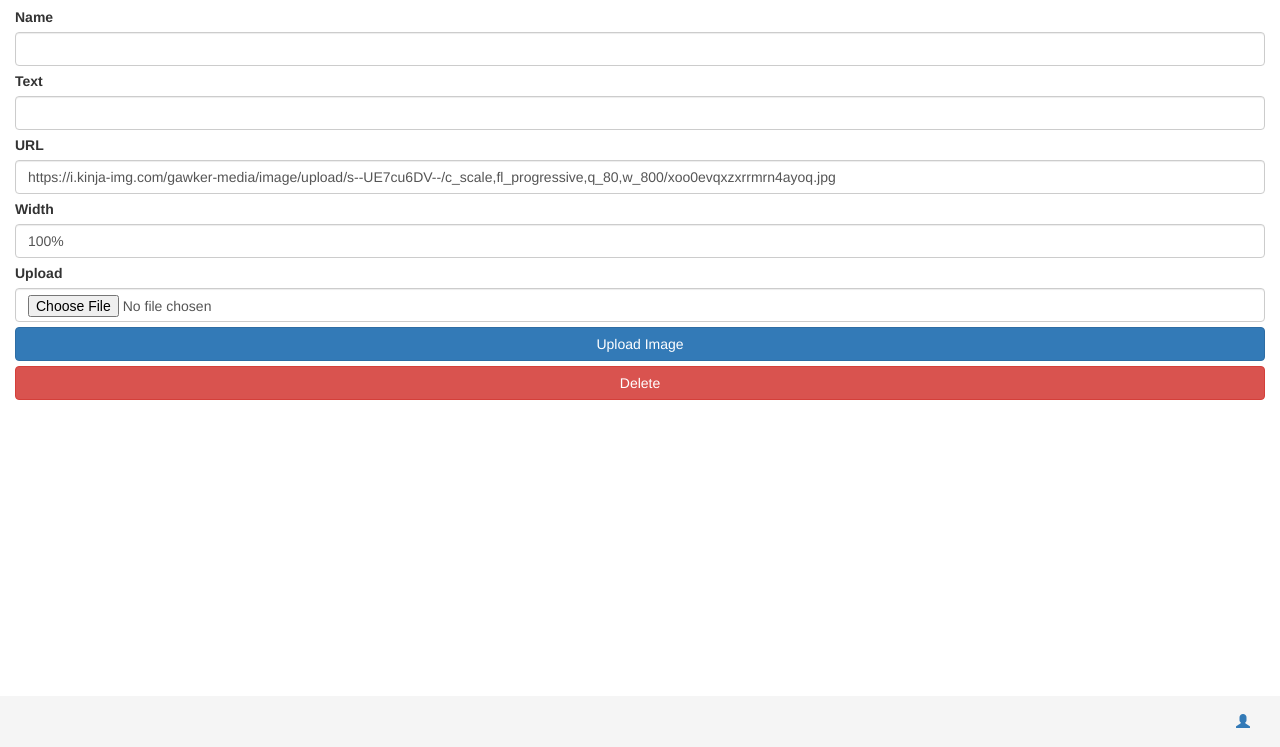
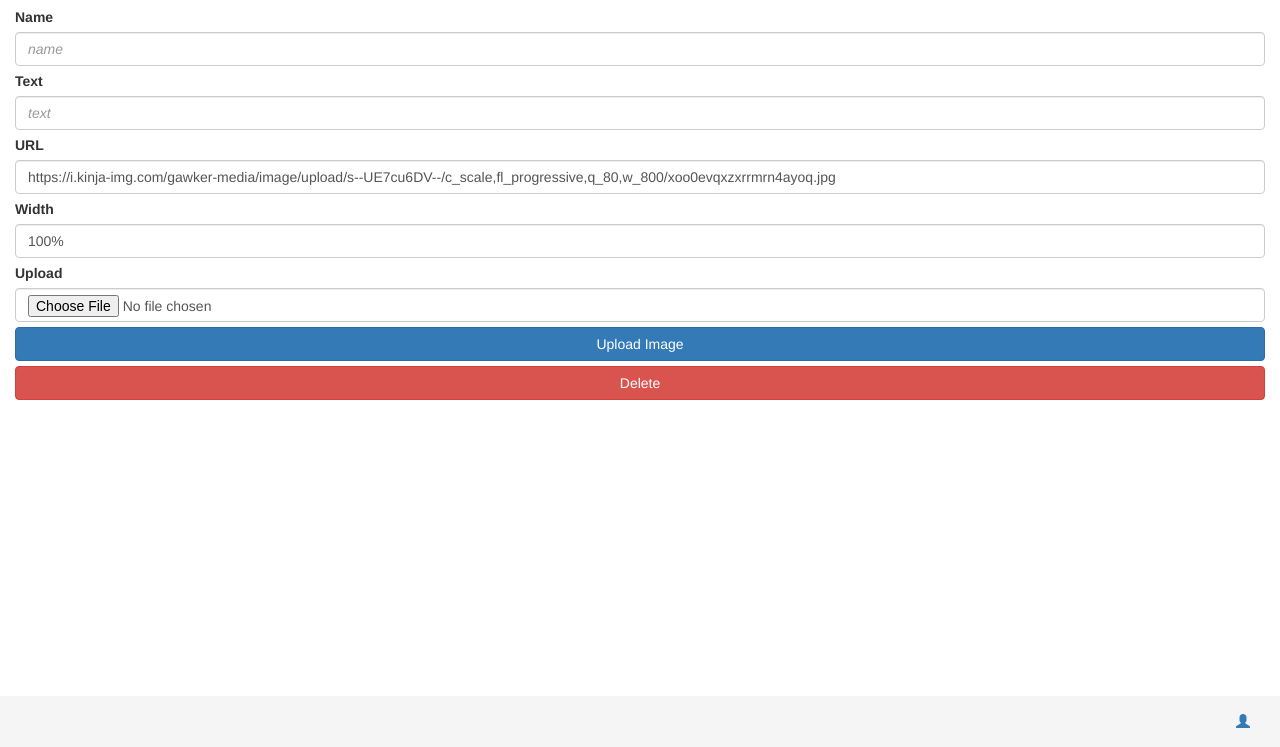
Before and after one commit to rohit7191/patnaik-rohit-webdev, a website: page webdev/public/assignment/widget/widget-image.html in a window 1280 px wide. Shown: the part 53-800 px from the top of the page. Drawn offline with nearby package versions, Linux system fonts and the light colour scheme.

Commit message:
final final push

```diff
--- a/webdev/public/assignment/widget/widget-image.html
+++ b/webdev/public/assignment/widget/widget-image.html
@@ -31,10 +31,12 @@
 
     <label for="name">Name</label>
     <input id="name"
+           placeholder="name"
            class="form-control"/>
 
     <label for="text">Text</label>
     <input id="text"
+           placeholder="text"
            class="form-control"/>
 
     <label for="url">URL</label>
```
Also changed, not shown: webdev/public/assignment/widget/widget-heading.html (+1 -0 lines).
